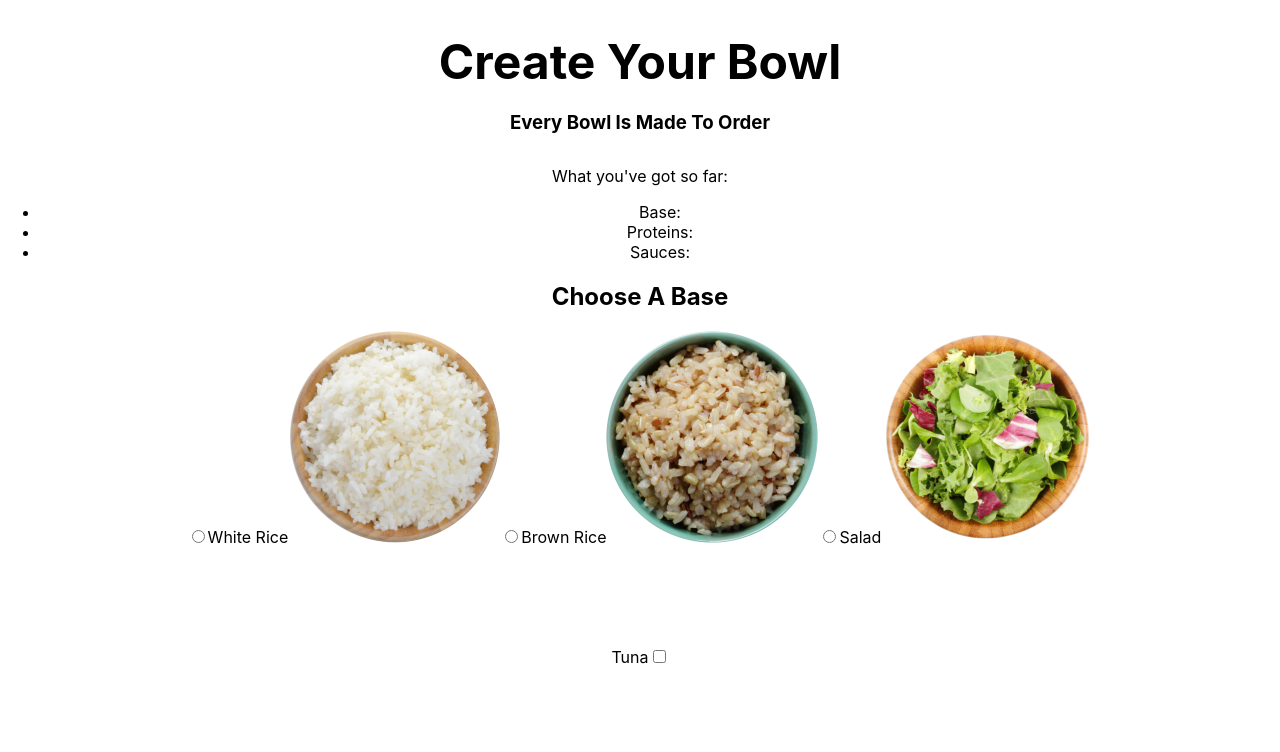
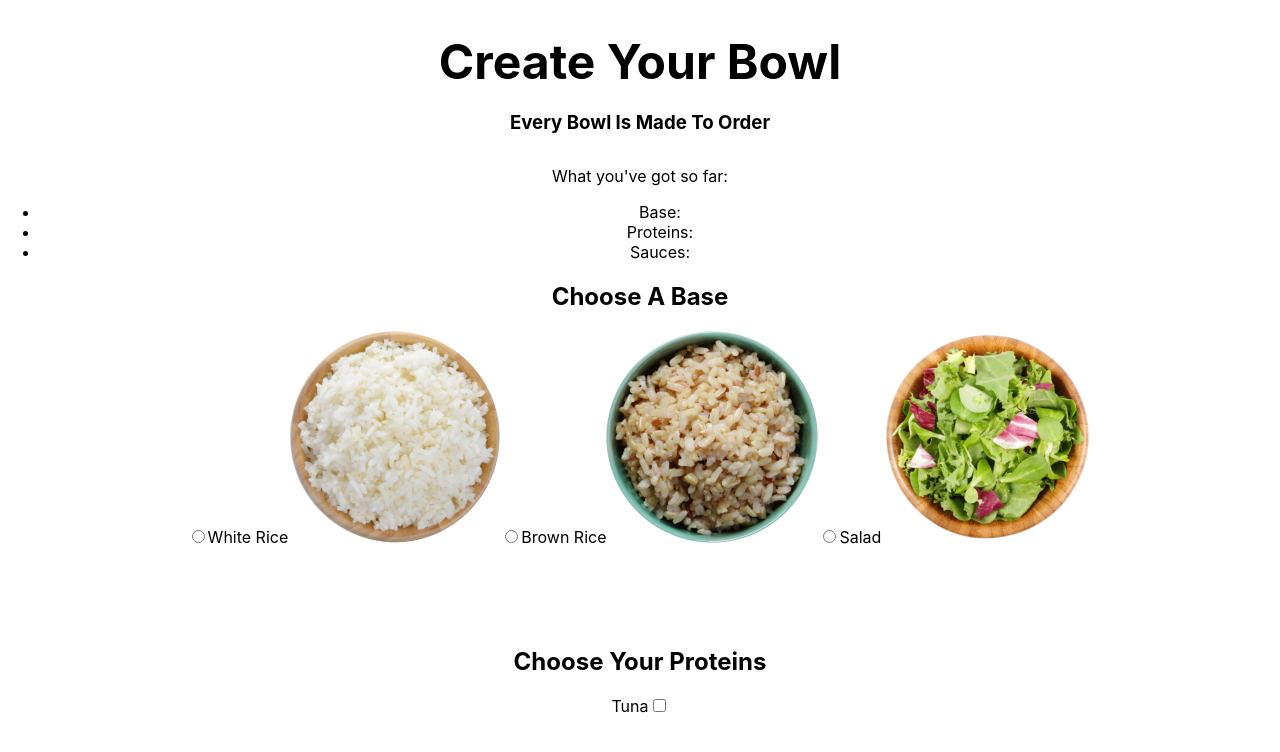
Before and after one commit to billyxuding/PokeSquare, a React (Create React App) app in the folder client/: page / in a window 1280 px wide. Shown: the top 752 px of the page. Built offline with nearby package versions, Linux system fonts and the light colour scheme.

Commit message:
created tuna checkbox

```diff
--- a/client/src/App.js
+++ b/client/src/App.js
@@ -23,7 +23,7 @@ function App() {
 				<li>Sauces: { order.sauces }</li>
 			</ul>
 			<Bases order={ order } setOrder={ setOrder } />
-			<Proteins />
+			<Proteins order={ order } setOrder={ setOrder } />
 		</div>
 	);
 }
--- a/client/src/Components/Proteins.js
+++ b/client/src/Components/Proteins.js
@@ -2,11 +2,17 @@ import React from 'react';
 
 const Proteins = props => {
     const { order, setOrder } = props;
+    let counter = 0; // cannot be more than 3
+
+    const checkHandler = e => {
+
+    }
 
     return (
         <div>
+            <h2>Choose Your Proteins</h2>
             <label htmlFor="tuna">Tuna</label>
-            <input type="checkbox" checked={ false } />
+            <input type="checkbox" id="tuna" checked={ false } onChange={ checkHandler } />
         </div>
     )
 };
```
